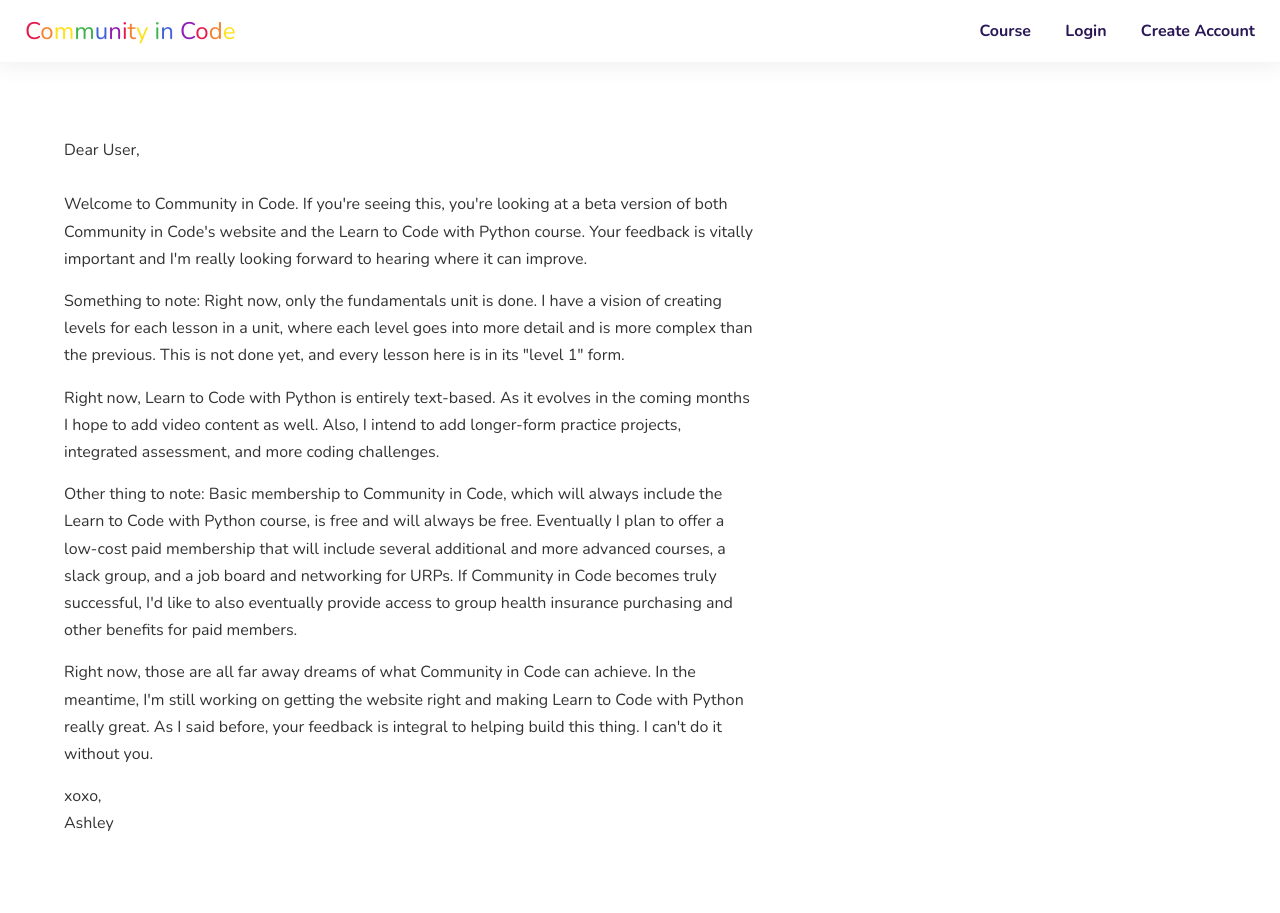
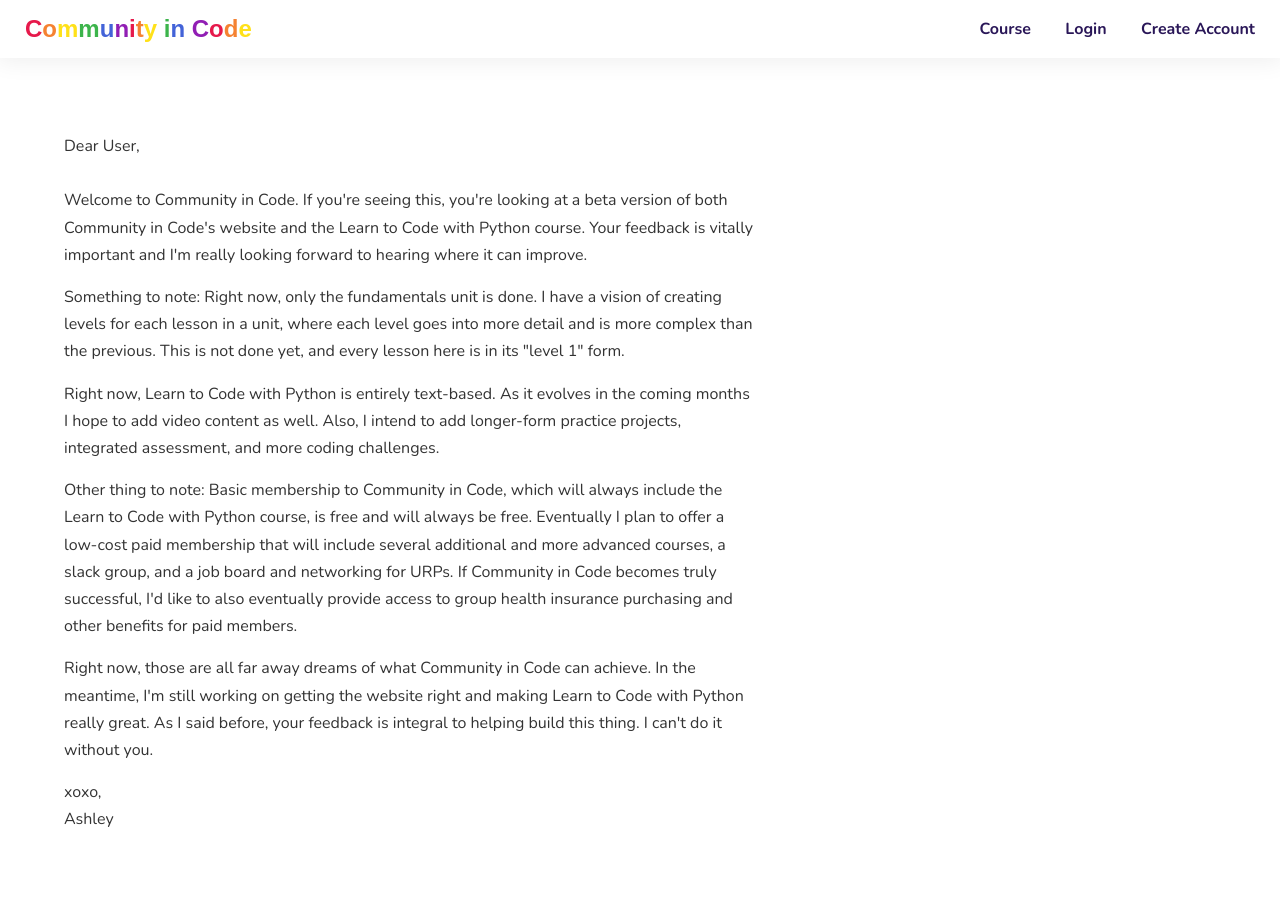
Before and after one commit to ahl389/community-in-code, a Flask app: page / in a window 1280 px wide. After the commit the page ends 827 px from the top, so only its background shows below. Run offline with Flask 2, Linux system fonts and the light colour scheme; some libraries are stand-ins or nearby versions; some web fonts are replaced.

Commit message:
new font

```diff
--- a/cic/frontend/assets/paint.scss
+++ b/cic/frontend/assets/paint.scss
@@ -9,8 +9,10 @@
 *** Fill in your own requirements for these as necessary
 **/
 
-h1, h2 {
+
+h1, h2, h3 {
 	color: $accent-color;
+	@include heading-bold;
 }
 
 h1 {
@@ -159,7 +161,7 @@ button,
 }
 
 .italic {
-	text-decoration: italic;
+	font-style: italic;
 }
 
 .text-left {
--- a/cic/frontend/assets/reset.scss
+++ b/cic/frontend/assets/reset.scss
@@ -13,5 +13,5 @@ li {
 	padding: 0;
 	font-weight: 400;
 	font-size: 1em;
-	font-family: $heading-font-family;
+	font-family: $content-font-family;
 }
--- a/cic/frontend/assets/variables.scss
+++ b/cic/frontend/assets/variables.scss
@@ -15,8 +15,33 @@ $x2-font: 2.5em;
 $x3-font: 3.5em;
 $x4-font: 4em;
 
-$heading-font-family: 'Nunito', sans-serif;
+@font-face {
+	font-family: "IBM Plex Sans";
+    src: url("./font/IBMPlexSans-Medium.ttf");
+    src: url("{{ url_for('frontend.static', filename='font/IBMPlexSans-Medium.ttf') }}");
+    font-weight: 400;
+}
+
+@font-face {
+	font-family: "IBM Plex Sans";
+    src: url("./font/IBMPlexSans-Bold.ttf");
+    src: url("{{ url_for('frontend.static', filename='font/IBMPlexSans-Bold.ttf') }}");
+    font-weight: 700;
+    font-weight: bold;
+}
+
+@font-face {
+	font-family: "IBM Plex Sans";
+    src: url("./font/IBMPlexSans-MediumItalic.ttf");
+    src: url("{{ url_for('frontend.static', filename='font/IBMPlexSans-MediumItalic.ttf') }}");
+    font-weight: 400;
+    font-style: italic;
+}
+
+
+$heading-font-family: 'IBM Plex Sans', sans-serif;
 $content-font-family: 'Nunito', sans-serif;
+
 
 /* Breakpoints */
 $mobile: 768px;
@@ -39,3 +64,8 @@ $border-radius: 25px;
     border-radius: $border-radius;
     box-shadow: $shadow;
 }
+
+@mixin heading-bold {
+    font-family: $heading-font-family;
+    font-weight: bold;
+}
--- a/cic/frontend/static/css/paint.css
+++ b/cic/frontend/static/css/paint.css
@@ -1,5 +1,25 @@
 /* Padding, margin */
 /* Font */
+@font-face {
+  font-family: "IBM Plex Sans";
+  src: url("./font/IBMPlexSans-Medium.ttf");
+  src: url("{{ url_for('frontend.static', filename='font/IBMPlexSans-Medium.ttf') }}");
+  font-weight: 400; }
+
+@font-face {
+  font-family: "IBM Plex Sans";
+  src: url("./font/IBMPlexSans-Bold.ttf");
+  src: url("{{ url_for('frontend.static', filename='font/IBMPlexSans-Bold.ttf') }}");
+  font-weight: 700;
+  font-weight: bold; }
+
+@font-face {
+  font-family: "IBM Plex Sans";
+  src: url("./font/IBMPlexSans-MediumItalic.ttf");
+  src: url("{{ url_for('frontend.static', filename='font/IBMPlexSans-MediumItalic.ttf') }}");
+  font-weight: 400;
+  font-style: italic; }
+
 /* Breakpoints */
 /* Colors */
 /* Shadow/Card */
@@ -144,7 +164,7 @@ p code, li code {
 input, .submit {
   box-sizing: border-box;
   font-size: 1em;
-  font-family: "Nunito", sans-serif;
+  font-family: "IBM Plex Sans", sans-serif;
   outline: none;
   border: none;
   border-radius: 5px;
@@ -565,8 +585,10 @@ input[type=submit] {
 /**
 *** Fill in your own requirements for these as necessary
 **/
-h1, h2 {
-  color: #2a1758; }
+h1, h2, h3 {
+  color: #2a1758;
+  font-family: "IBM Plex Sans", sans-serif;
+  font-weight: bold; }
 
 h1 {
   font-size: 3.5em; }
@@ -675,7 +697,7 @@ button,
   text-transform: capitalize; }
 
 .heading-font {
-  font-family: "Nunito", sans-serif; }
+  font-family: "IBM Plex Sans", sans-serif; }
 
 .bold {
   font-weight: 700; }
@@ -684,7 +706,7 @@ button,
   font-weight: 300; }
 
 .italic {
-  text-decoration: italic; }
+  font-style: italic; }
 
 .text-left {
   text-align: left; }
--- a/cic/frontend/templates/frontend/layout.html
+++ b/cic/frontend/templates/frontend/layout.html
@@ -7,6 +7,7 @@
     <title>{% block title %}Community in Code{% endblock %}</title>
     <script src="https://ajax.googleapis.com/ajax/libs/jquery/3.4.1/jquery.min.js"></script>
     <link href="https://fonts.googleapis.com/css2?family=Nunito:wght@300;400;700&display=swap" rel="stylesheet">
+    <link rel="stylesheet" href="https://use.typekit.net/kbo0wdm.css">
     <script src="https://kit.fontawesome.com/d7c065113f.js" crossorigin="anonymous"></script>
     <meta name="viewport" content="width=device-width" />
     <meta name="description"
```
Also changed, not shown: cic/frontend/static/font/IBMPlexSans-Bold.ttf (added), cic/frontend/static/font/IBMPlexSans-BoldItalic.ttf (added), cic/frontend/static/font/IBMPlexSans-Medium.ttf (added), cic/frontend/static/font/IBMPlexSans-MediumItalic.ttf (added), cic/frontend/static/font/IBMPlexSans-SemiBold.ttf (added), cic/frontend/static/font/IBMPlexSans-SemiBoldItalic.ttf (added), cic/frontend/static/font/IBMPlexSans-Thin.ttf (added), cic/frontend/static/font/IBMPlexSans-ThinItalic.ttf (added), cic/frontend/static/font/my-font.woff2 (added).
